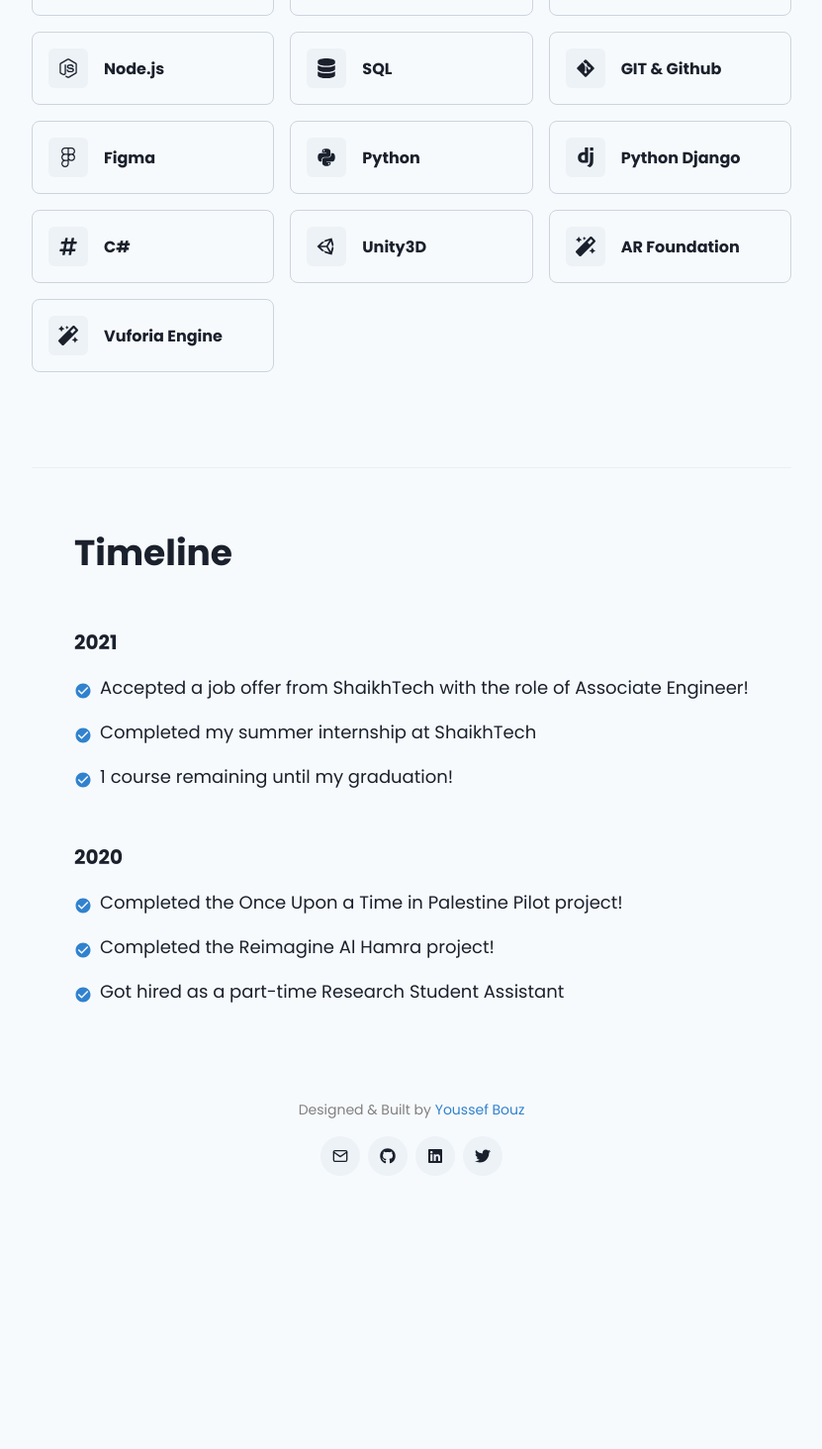
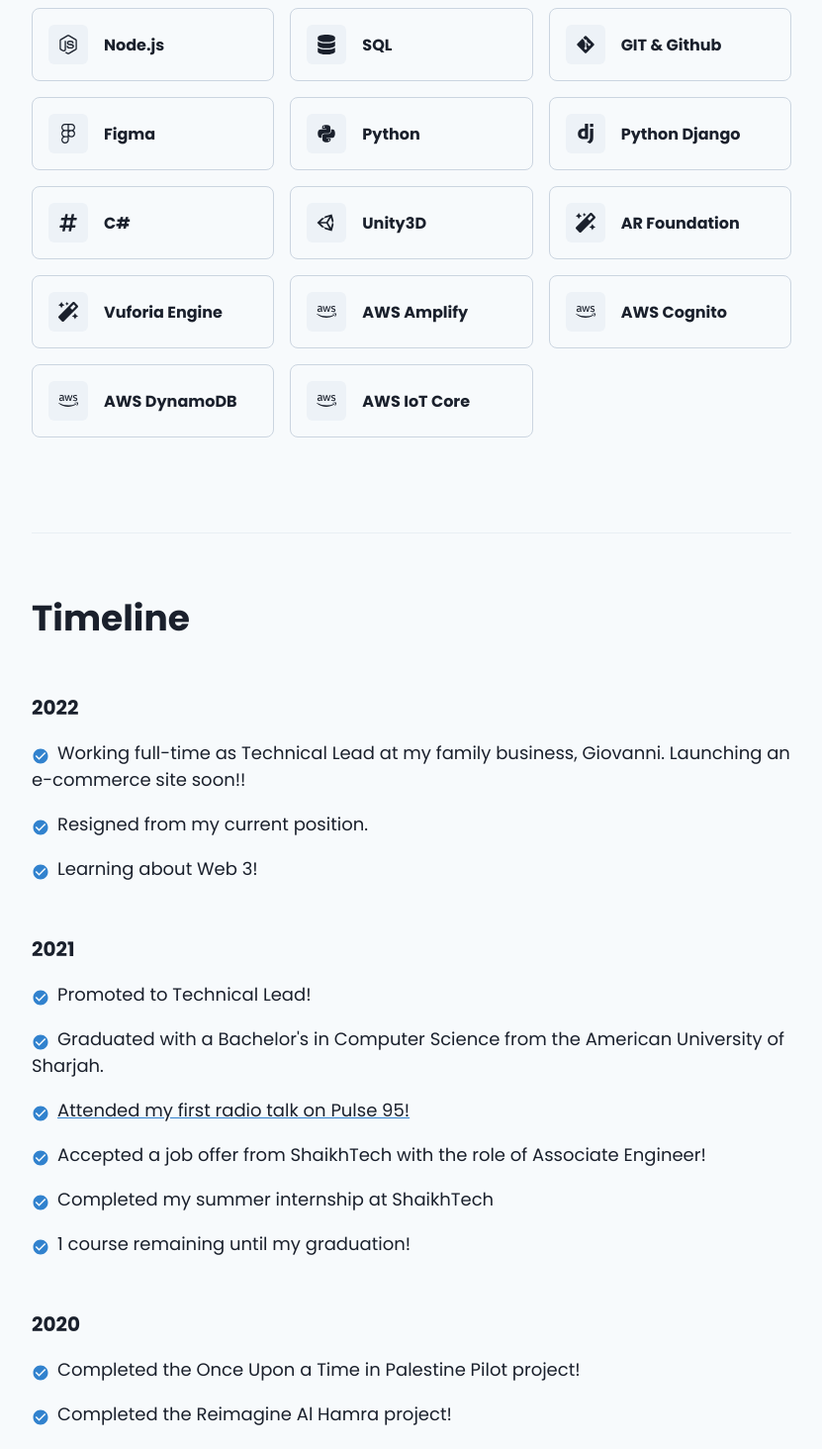
Before and after one commit to YBouz/bouz.me, a Next.js app: page / in a window 1280 px wide. Shown: the part 951-2415 px from the top of the page at 99% size, without its empty margins (224-1055 px from the left). Before the commit the page ends 2171 px from the top, so only its background shows below. Built offline with nearby package versions, Linux system fonts and the light colour scheme.

Commit message:
Update home page data

```diff
--- a/components/Home/Hero.js
+++ b/components/Home/Hero.js
@@ -70,9 +70,9 @@
       >
         <List spacing={2} maxW="70ch">
           <ListItem>
-            <ListIcon as={FaGraduationCap} color="blue.600" />
-            Approaching my graduation with a Bachelor's in Computer Science from
-            the American University of Sharjah.
+            <ListIcon as={FaGraduationCap} color="blue.300" />
+            Bachelor's in Computer Science from the American University of
+            Sharjah.
           </ListItem>
           <ListItem>
             <ListIcon as={FaRocket} color="blue.300" />
--- a/components/Home/SkillsData.js
+++ b/components/Home/SkillsData.js
@@ -10,7 +10,8 @@
   FaMagic,
   FaCss3,
   FaHtml5,
-  FaHashtag
+  FaHashtag,
+  FaAws
 } from 'react-icons/fa';
 import { SiDjango, SiNextDotJs } from 'react-icons/si';
 import { CgDesignmodo } from 'react-icons/cg';
@@ -95,5 +96,25 @@
     name: 'Vuforia Engine',
     icon: <FaMagic fontSize="20px" />,
     url: 'https://developer.vuforia.com/'
+  },
+  {
+    name: 'AWS Amplify',
+    icon: <FaAws fontSize="20px" />,
+    url: 'https://aws.com'
+  },
+  {
+    name: 'AWS Cognito',
+    icon: <FaAws fontSize="20px" />,
+    url: 'https://aws.com'
+  },
+  {
+    name: 'AWS DynamoDB',
+    icon: <FaAws fontSize="20px" />,
+    url: 'https://aws.com'
+  },
+  {
+    name: 'AWS IoT Core',
+    icon: <FaAws fontSize="20px" />,
+    url: 'https://aws.com'
   }
 ];
--- a/components/Home/Timeline.js
+++ b/components/Home/Timeline.js
@@ -4,7 +4,8 @@
   SlideFade,
   List,
   ListItem,
-  ListIcon
+  ListIcon,
+  Link
 } from '@chakra-ui/react';
 import { MdCheckCircle } from 'react-icons/md';
 
@@ -32,9 +33,54 @@
         transition={{ enter: { duration: 0.4, delay: 1.2 } }}
       >
         <Heading mt={10} mb={5} as="h2" size="md">
+          2022
+        </Heading>
+        <List spacing={18} fontSize="18">
+          <ListItem>
+            <ListIcon as={MdCheckCircle} color="blue.500" />
+            Working full-time as Technical Lead at my family business, Giovanni.
+            Launching an e-commerce site soon!!
+          </ListItem>
+          <ListItem>
+            <ListIcon as={MdCheckCircle} color="blue.500" />
+            Resigned from my current position.
+          </ListItem>
+          <ListItem>
+            <ListIcon as={MdCheckCircle} color="blue.500" />
+            Learning about Web 3!
+          </ListItem>
+        </List>
+      </SlideFade>
+
+      <SlideFade
+        in={true}
+        transition={{ enter: { duration: 0.4, delay: 1.2 } }}
+      >
+        <Heading mt={10} mb={5} as="h2" size="md">
           2021
         </Heading>
         <List spacing={18} fontSize="18">
+          <ListItem>
+            <ListIcon as={MdCheckCircle} color="blue.500" />
+            Promoted to Technical Lead!
+          </ListItem>
+
+          <ListItem>
+            <ListIcon as={MdCheckCircle} color="blue.500" />
+            Graduated with a Bachelor's in Computer Science from the American
+            University of Sharjah.
+          </ListItem>
+
+          <ListItem>
+            <ListIcon as={MdCheckCircle} color="blue.500" />
+            <Link
+              textDecor={'underline'}
+              textDecorationColor={'blue.500'}
+              href="https://youtu.be/U2JHMgkwHWY?list=PLdGLGRrBY6H4kuvqJ3s5K2EaATRjYYhdu"
+            >
+              Attended my first radio talk on Pulse 95!
+            </Link>
+          </ListItem>
           <ListItem>
             <ListIcon as={MdCheckCircle} color="blue.500" />
             Accepted a job offer from ShaikhTech with the role of Associate
--- a/pages/projects/index.js
+++ b/pages/projects/index.js
@@ -1,12 +1,10 @@
 import {
   Divider,
-  Flex,
   Heading,
   SimpleGrid,
   SlideFade,
   Stack,
-  Text,
-  VStack
+  Text
 } from '@chakra-ui/react';
 
 import { getAllFilesFrontMatter } from '@/lib/mdx';
```
